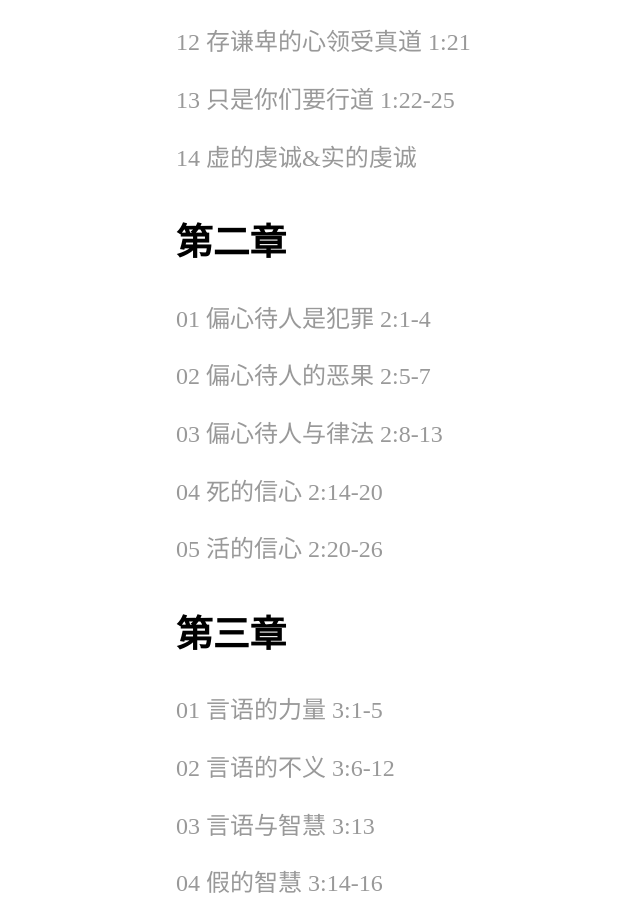
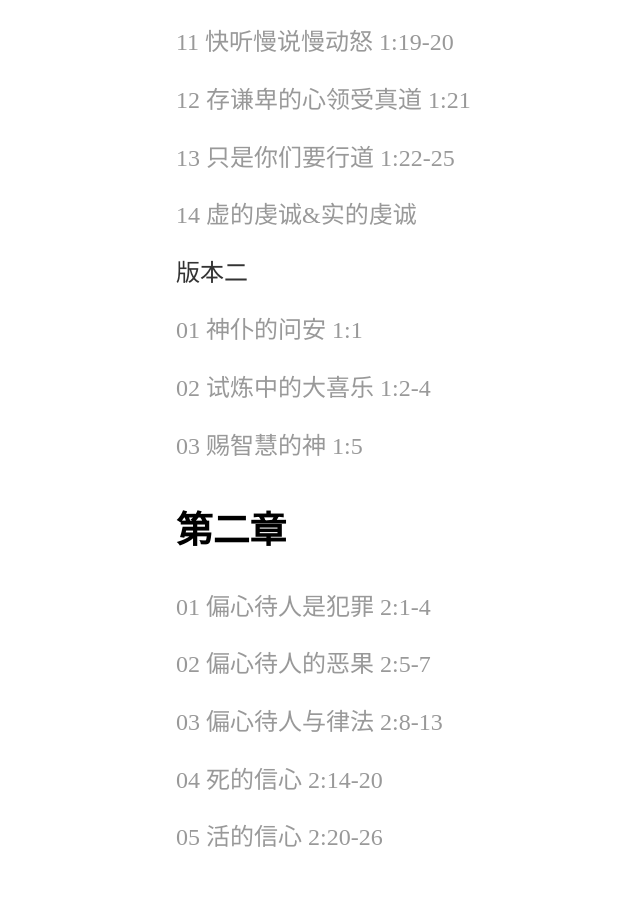
Before and after one commit to zlchurch/zlchurch.github.io, a Jekyll site: the page built from sermons/index_james.md, in a window 1280 px wide and 900 px high, scrolled down 915 px. Shown: the whole window, without its empty margins (16-656 px from the left). Built offline with Jekyll 4.4.1, drawn with Linux system fonts in a browser that asks for light colours.

Commit message:
Update index_james.md

```diff
--- a/sermons/index_james.md
+++ b/sermons/index_james.md
@@ -6,6 +6,8 @@ layout: default
 ## 雅各书
 
 ###  第一章
+
+版本一
 
 [01 神仆的请安 1:1](https://www.dropbox.com/s/hlgs0d0rvcyeog3/01%E7%A5%9E%E4%BB%86%E7%9A%84%E8%AF%B7%E5%AE%89%28%E4%B8%801%29.m4a?dl=0)
 
@@ -34,6 +36,14 @@ layout: default
 [13 只是你们要行道 1:22-25](https://www.dropbox.com/s/9cpzhs8u83fq5v0/13%E5%8F%AA%E6%98%AF%E4%BD%A0%E4%BB%AC%E8%A6%81%E8%A1%8C%E9%81%9322-25.m4a?dl=0)
 
 [14 虚的虔诚&实的虔诚](https://www.dropbox.com/s/4u9p39373guz6no/14%E8%99%9A%E7%9A%84%E8%99%94%E8%AF%9A%EF%BC%86%E5%AE%9E%E7%9A%84%E8%99%94%E8%AF%9A26-27.m4a?dl=0)
+
+版本二
+
+[01 神仆的问安 1:1](https://www.dropbox.com/s/2z8gata86yi3r8n/101%E4%B8%BB%E4%BB%86%E7%9A%84%E9%97%AE%E5%AE%89%28%E4%B8%801%29.m4a?dl=0)
+
+[02 试炼中的大喜乐 1:2-4](https://www.dropbox.com/s/lt3x9umsydnbfvy/102%E8%AF%95%E7%82%BC%E4%B8%AD%E7%9A%84%E5%A4%A7%E5%96%9C%E4%B9%90%28%E4%B8%802-4%29.m4a?dl=0)
+
+[03 赐智慧的神 1:5](https://www.dropbox.com/s/a4ouhcjnzajpj1s/103%E6%81%A9%E8%B5%90%E6%99%BA%E6%85%A7%E7%9A%84%E7%A5%9E%28%E4%B8%805%29.m4a?dl=0)
 
 ### 第二章
 
```
